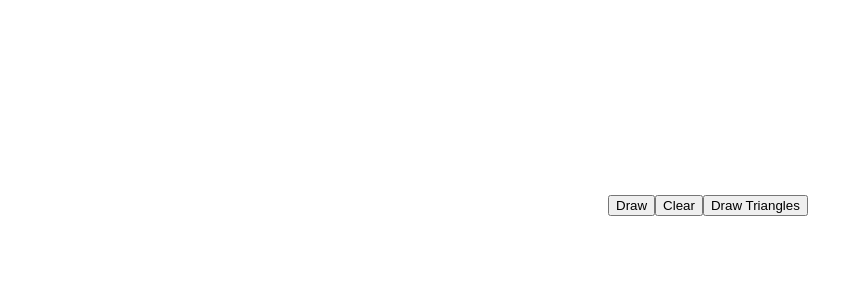
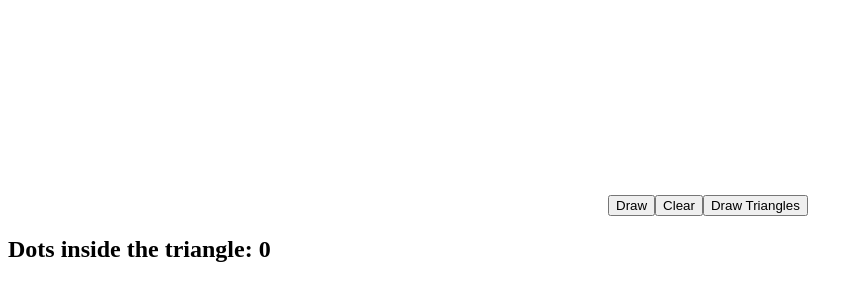
Before and after one commit to alejotsv/sierpinski-triangle, a React (Vite) app: page / in a window 1280 px wide. Shown: the part 398-698 px from the top of the page, without its empty margins (0-863 px from the left). Built offline with nearby package versions, Linux system fonts and the light colour scheme.

Commit message:
only draw dots inside the triangle and add h2 to count dots

```diff
--- a/src/components/Canvas.jsx
+++ b/src/components/Canvas.jsx
@@ -6,6 +6,7 @@ const Canvas = (props) => {
   const [width, setWidth] = useState(props.width);
   const [height, setHeight] = useState(props.height);
   let [message, setMessage] = useState('');
+  let [dotNum, setDotNum] = useState(0);
 
   // Variables for random dots
   let x;
@@ -70,12 +71,10 @@ const Canvas = (props) => {
     if (ctx.isPointInPath(x, y)) { // Test if the point is inside the triangle
       console.log('x: ' + x + ' y: ' + y + ' is inside the triangle');
       drawDot(x, y);
+      dotNum++;
+      setDotNum(dotNum);
     } else {
       console.log('x: ' + x + ' y: ' + y + ' is outside the triangle');
-      ctx.fillStyle = 'red';
-      ctx.beginPath();
-      ctx.arc(x, y, 2, 0, 2 * Math.PI);
-      ctx.fill();
     }
 
   }
@@ -95,6 +94,7 @@ const Canvas = (props) => {
       <button onClick={draw}>Draw</button>
       <button onClick={clear}>Clear</button>
       <button onClick={drawTriangles}>Draw Triangles</button>
+      <h2>Dots inside the triangle: {dotNum}</h2>
       {message != '' && <h1>{message}</h1>}
     </div>
   )
```
